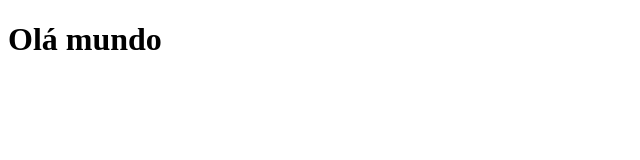
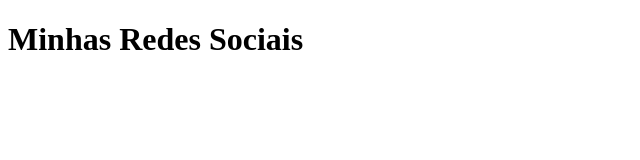
Before and after one commit to Juanvictorsl/projeto-social, a plain HTML site: page index.html in a window 1280 px wide. Shown: the whole page, without its empty margins (0-640 px from the left). Drawn offline with Linux system fonts and the light colour scheme.

Commit message:
Start coding changes

```diff
--- a/index.html
+++ b/index.html
@@ -9,6 +9,7 @@
     <!--Em rel="shortcut icon" é para o ícone do site aparecer na aba.-->
 </head>
 <body>
-    <h1>Olá mundo</h1>
+    <h1>Minhas Redes Sociais</h1>
+
 </body>
 </html>
```
